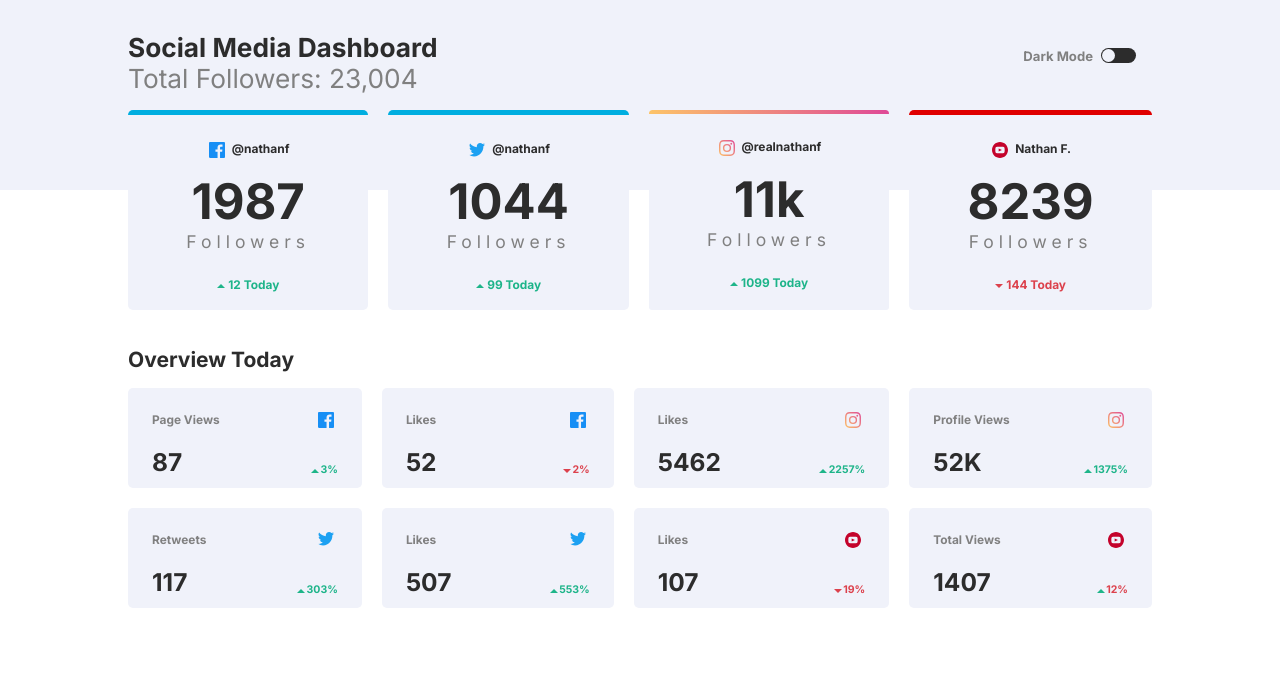
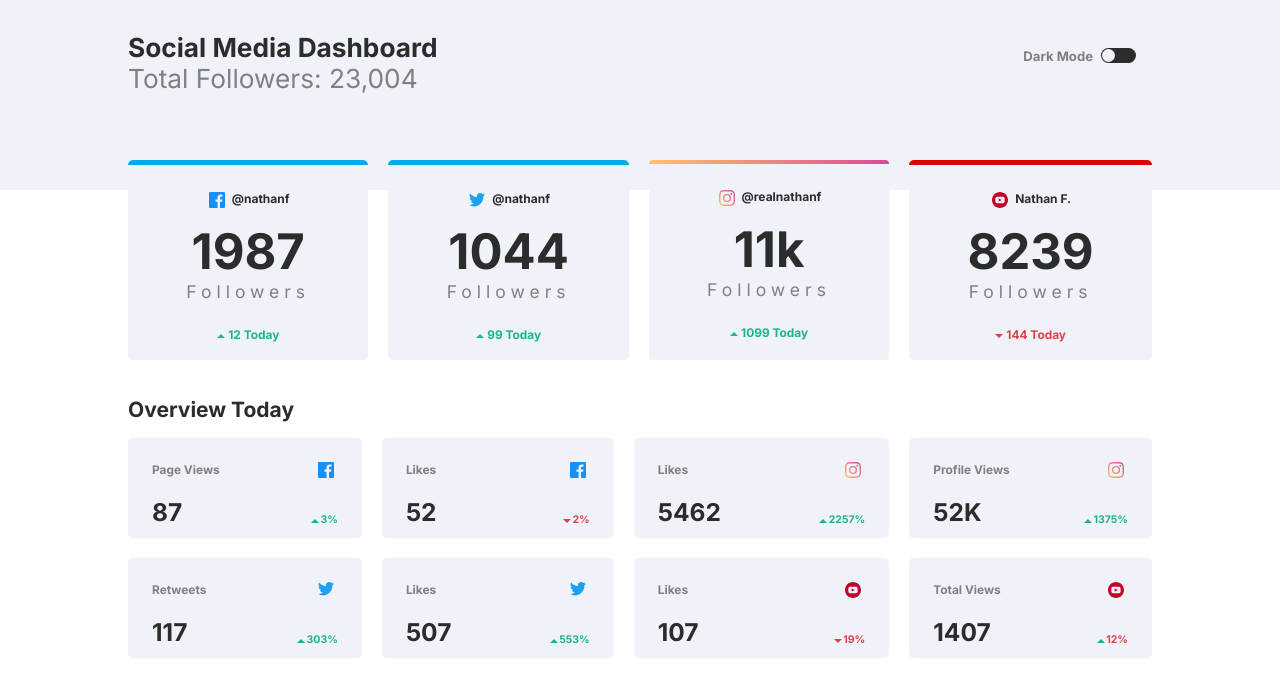
Before and after one commit to zahirpk/Responsive-social-Media-Dashboard-with-light-and-dark-mood-functionality, a plain HTML site: page index.html in a window 1280 px wide. Drawn offline with Linux system fonts and the light colour scheme.

Commit message:
change relative position property

```diff
--- a/style.css
+++ b/style.css
@@ -250,7 +250,7 @@ main {
   main {
     margin: 0rem 2rem;
     position: relative;
-    bottom: 80px;
+    bottom: 30px;
   }
   .square-boxes,
   .rectangle-boxes {
```
